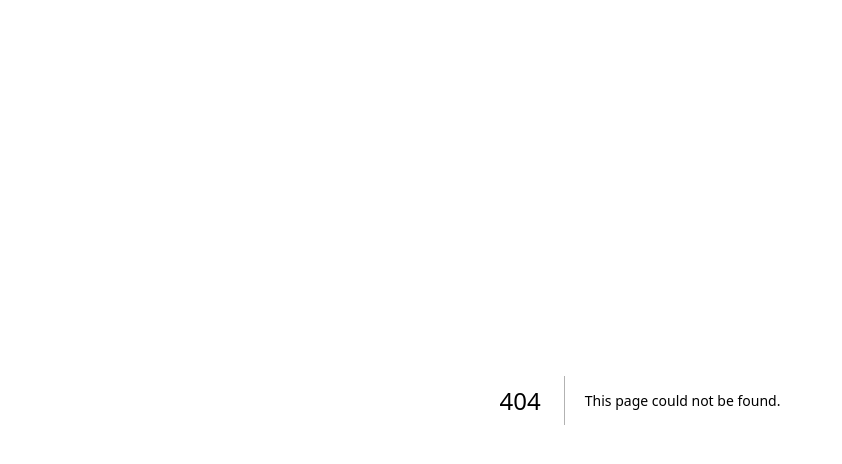
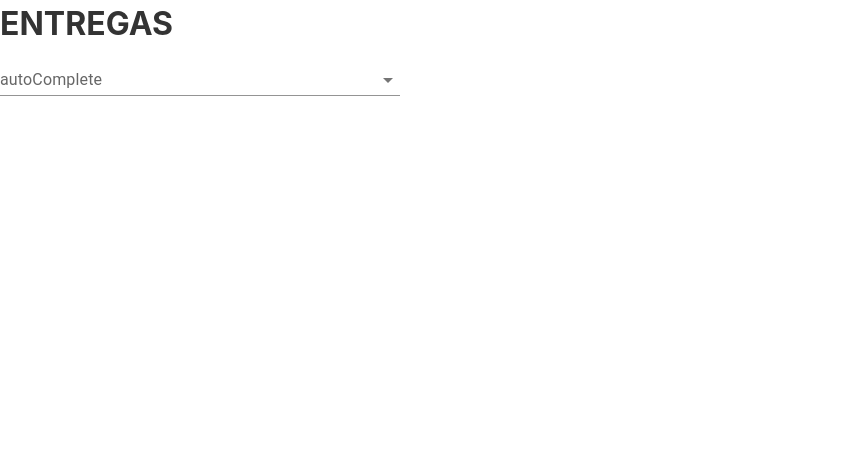
Before and after one commit to ereyes791/bootcraft-class-front-end, a Next.js app: page /deliver in a window 1280 px wide. Before the commit this address had no page. Shown: the top 464 px of the page, without its empty margins (0-842 px from the left). Built offline with nearby package versions, Linux system fonts and the light colour scheme.

Commit message:
adding data and logic

```diff
--- /dev/null
+++ b/src/pages/deliver.tsx
@@ -0,0 +1,62 @@
+import { Stack,Autocomplete,TextField } from "@mui/material";
+import { props } from "cypress/types/bluebird";
+import { type } from "os";
+import * as React from "react";
+import { useState } from "react";
+
+export default function Deliver() {
+    const options = Array.from(Array(6), (_, i) => ({ name: `Option ${i + 1}`, random: Array.from(Array(3), () => Math.round(Math.random() * 100)) }));
+    type UserData = {
+        name: string,
+        random: Array<number>
+      }
+      // New State
+    type UserArray = Array<UserData>
+    type userRandom = Array<number>
+    type autoCompleteProps = { options: Array<string>, getOptionLabel: any };
+    type autoCompleteArray = Array<autoCompleteProps>
+    const [Autocompletes, setAutocompletes] = useState<autoCompleteArray>([])
+    const [users, setUsers] = useState<UserArray>(options)
+    const [user , setUser] = useState<userRandom | null>(null)
+    const [secondOption , setOption] = useState<userRandom | null>(null)
+    const defaultProps = {
+      options: options.map((option) => option.name),
+      getOptionLabel: (option: string) => option,
+    };
+    Autocompletes.push(defaultProps);
+    function getRandom(value: string){
+        let random: userRandom | undefined ;
+        random  = options.find((option) => option.name === value)?.random;
+        Autocompletes.push({
+            options: random,
+            getOptionLabel: (option: string) => option,
+        });
+        setAutocompletes(Autocompletes);
+        console.log(Autocompletes);
+    }
+    function showAutoComplete(){
+      const show = Autocompletes.map((auto,i) => {
+       return <Autocomplete
+        key={i}
+        {...auto}
+        id="auto-complete"
+        onChange={( event,value) => getRandom(value as string)}
+        autoComplete
+        includeInputInList
+        renderInput={(params) => (
+            <TextField {...params} label="autoComplete" variant="standard" />
+        )}
+        />
+      }
+      );
+        return show;
+    }
+    return (
+    <>
+        <h1>ENTREGAS</h1>
+      <Stack spacing={1} sx={{ width: 400 }}>
+        {showAutoComplete()}
+      </Stack>
+    </>
+    );
+}
```
Also changed, not shown: src/pages/index.tsx (+3 -13 lines).
